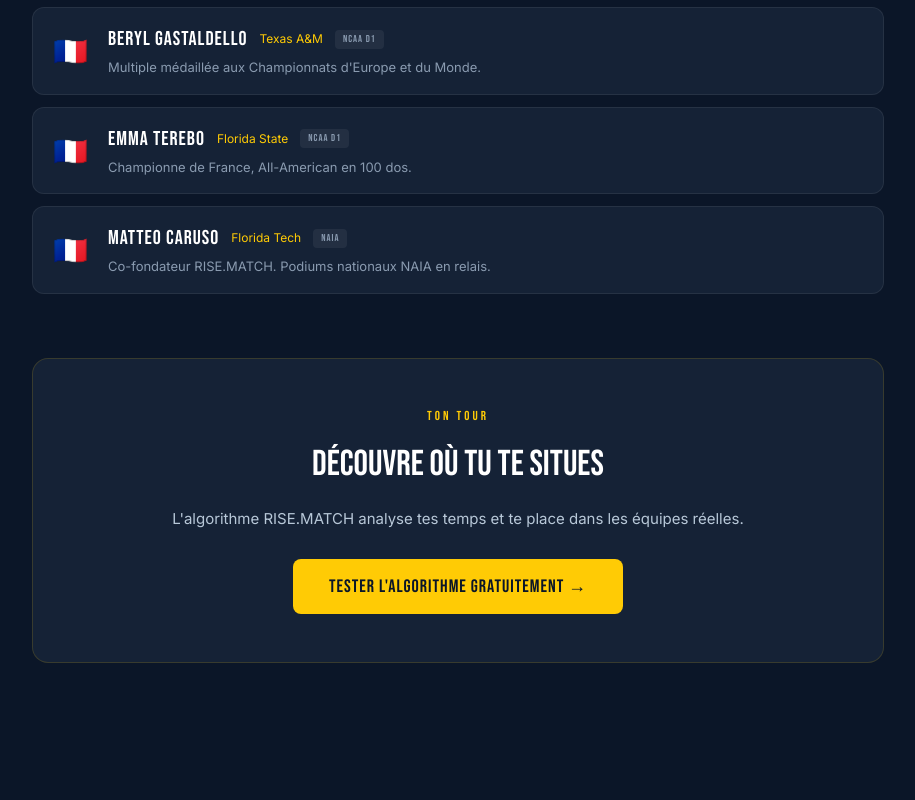
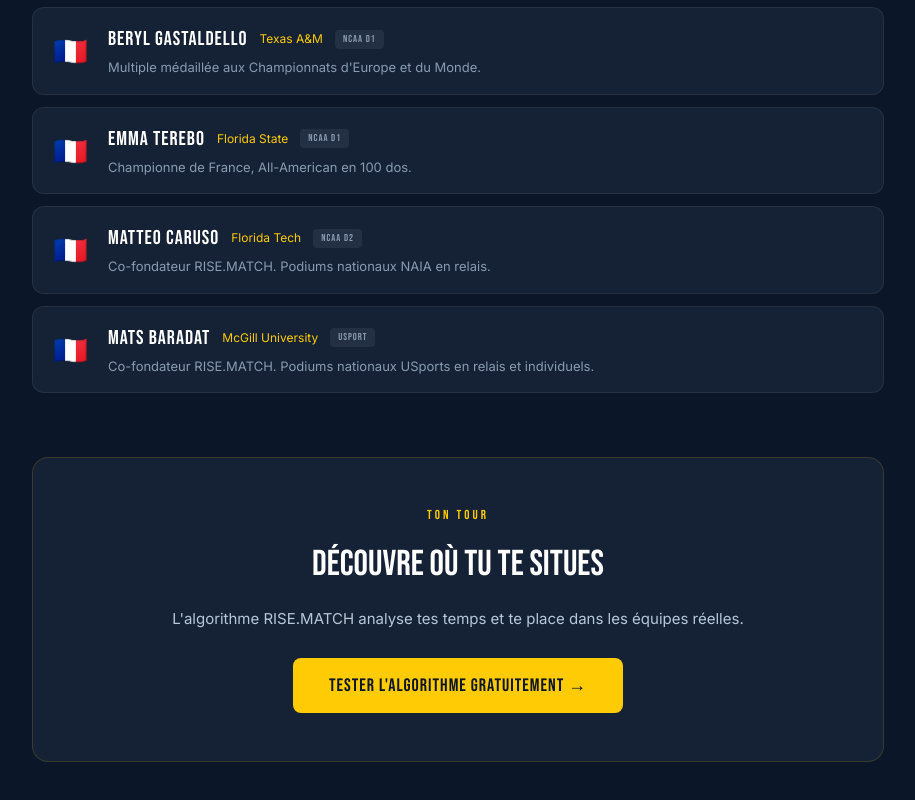
Before and after one commit to MatteoGioCrs/rise-match, a Next.js app in the folder frontend/: page /le-sport-aux-usa in a window 1280 px wide. Shown: the part 2166-2966 px from the top of the page, without its empty margins (182-1097 px from the left). Before the commit the page ends 2893 px from the top, so only its background shows below. Built offline with nearby package versions, Linux system fonts and the light colour scheme.

Commit message:
LE SPORT AUX US

```diff
--- a/frontend/app/le-sport-aux-usa/page.tsx
+++ b/frontend/app/le-sport-aux-usa/page.tsx
@@ -133,7 +133,8 @@ const ALUMNI = [
   { name: "Caeleb Dressel",      flag: "🇺🇸", school: "Florida",           div: "NCAA D1",  note: "7x champion olympique. Record du monde 100m papillon." },
   { name: "Beryl Gastaldello",   flag: "🇫🇷", school: "Texas A&M",         div: "NCAA D1",  note: "Multiple médaillée aux Championnats d'Europe et du Monde." },
   { name: "Emma Terebo",         flag: "🇫🇷", school: "Florida State",     div: "NCAA D1",  note: "Championne de France, All-American en 100 dos." },
-  { name: "Matteo Caruso",       flag: "🇫🇷", school: "Florida Tech",      div: "NAIA",     note: "Co-fondateur RISE.MATCH. Podiums nationaux NAIA en relais." },
+  { name: "Matteo Caruso",       flag: "🇫🇷", school: "Florida Tech",      div: "NCAA D2",  note: "Co-fondateur RISE.MATCH. Podiums nationaux NAIA en relais." },
+  { name: "Mats Baradat",        flag: "🇫🇷", school: "McGill University", div: "USport",   note: "Co-fondateur RISE.MATCH. Podiums nationaux USports en relais et individuels." },
 ]
 
 export default function LeSportAuxUSAPage() {
```
